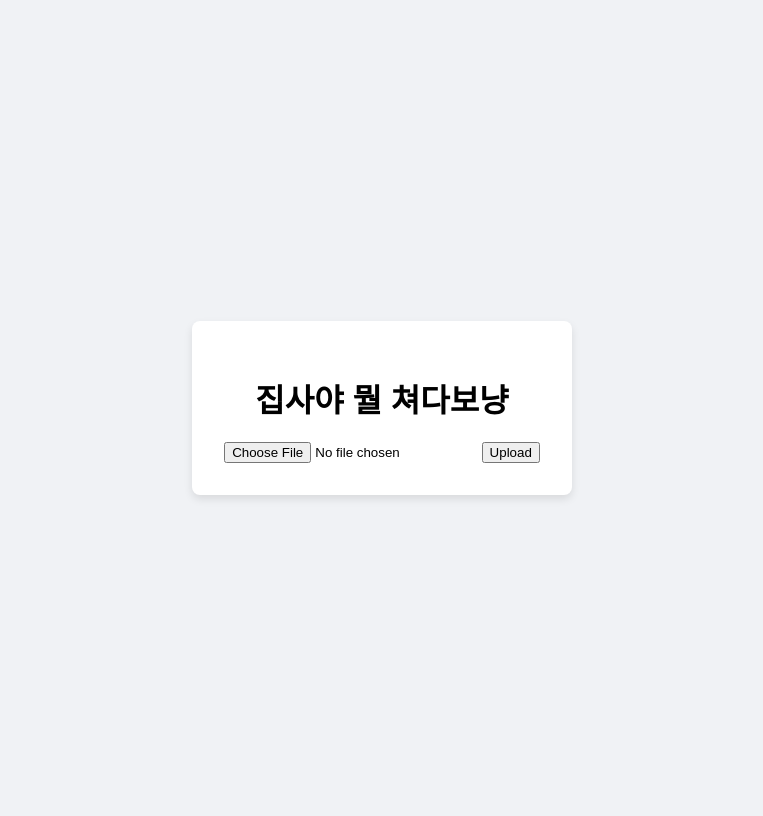
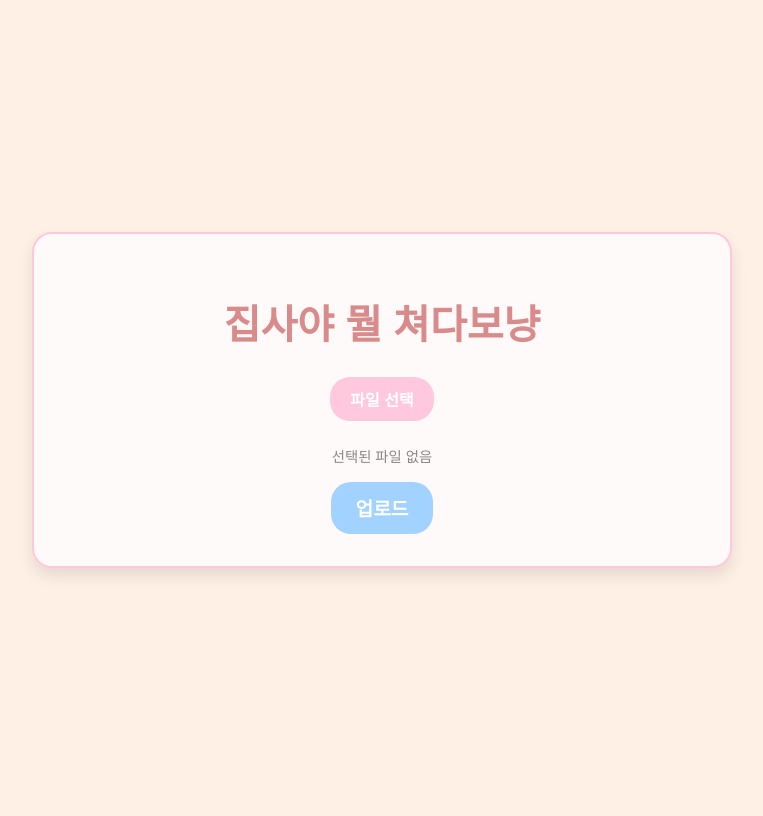
Before and after one commit to min-vely/cat_detection, a Flask app: page / in a window 1280 px wide. Shown: the whole page, without its empty margins (258-1021 px from the left). After the commit the page ends 576 px from the top, so only its background shows below. Run offline with Flask 3, Linux system fonts and the light colour scheme; some web fonts are replaced.

Commit message:
[Design] 파스텔톤 UI로 변경

```diff
--- a/templates/index.html
+++ b/templates/index.html
@@ -1,52 +1,142 @@
-
 <!doctype html>
-<html lang="en">
+<html lang="ko">
 <head>
     <meta charset="UTF-8">
     <meta name="viewport"
           content="width=device-width, user-scalable=no, initial-scale=1.0, maximum-scale=1.0, minimum-scale=1.0">
     <meta http-equiv="X-UA-Compatible" content="ie=edge">
     <title>집사야 뭘 쳐다보냥</title>
+    <link rel="preconnect" href="https://fonts.googleapis.com">
+    <link rel="preconnect" href="https://fonts.gstatic.com" crossorigin>
+    <link href="https://fonts.googleapis.com/css2?family=Jua&display=swap" rel="stylesheet">
     <style>
+        @font-face {
+            font-family: 'Bazzi';
+            src: url('https://fastly.jsdelivr.net/gh/projectnoonnu/noonfonts_20-04@2.1/Bazzi.woff') format('woff');
+            font-weight: normal;
+            font-style: normal;
+        }
         body {
-            font-family: sans-serif;
+            font-family: 'Bazzi', sans-serif;
             display: flex;
             flex-direction: column;
             align-items: center;
             justify-content: center;
             min-height: 100vh;
-            background-color: #f0f2f5;
+            background-color: #fff0e6; /* Soft peach background */
+            margin: 0;
         }
         .container {
-            background-color: white;
-            padding: 2rem;
-            border-radius: 8px;
-            box-shadow: 0 4px 8px rgba(0,0,0,0.1);
+            background-color: #fffafa; /* Snow white */
+            padding: 2rem 3rem;
+            border-radius: 20px;
+            box-shadow: 0 8px 16px rgba(0,0,0,0.1);
             text-align: center;
+            border: 2px solid #ffc8dd; /* Pastel pink border */
+            max-width: 600px;
+            width: 90%;
+        }
+        h1 {
+            color: #d98b8b; /* Dusty rose color */
+            font-size: 2.5rem;
+        }
+        h2 {
+            color: #d98b8b;
         }
         img {
-            max-width: 500px;
-            margin-top: 1rem;
+            max-width: 100%;
+            margin-top: 1.5rem;
+            border-radius: 15px;
+            border: 2px solid #ffc8dd;
+        }
+        form {
+            margin-top: 1.5rem;
+            display: flex;
+            flex-direction: column;
+            align-items: center;
+            gap: 1rem;
+        }
+        /* Custom File Input */
+        .file-input-wrapper {
+            position: relative;
+            overflow: hidden;
+            display: inline-block;
+            cursor: pointer;
+            background-color: #ffc8dd;
+            color: white;
+            padding: 10px 20px;
+            border-radius: 20px;
+            font-weight: bold;
+            transition: background-color 0.3s ease;
+        }
+        .file-input-wrapper:hover {
+            background-color: #fca5c5; /* Darker pink on hover */
+        }
+        .file-input-wrapper input[type=file] {
+            position: absolute;
+            left: 0;
+            top: 0;
+            opacity: 0;
+            cursor: pointer;
+            width: 100%;
+            height: 100%;
+        }
+        #fileName {
+            margin-top: 0.5rem;
+            color: #888;
+            font-size: 0.9rem;
+        }
+
+        input[type="submit"] {
+            background-color: #a2d2ff; /* Pastel blue */
+            color: white;
+            border: none;
+            padding: 12px 25px;
+            border-radius: 20px;
+            font-family: 'Bazzi', sans-serif;
+            font-size: 1.2rem;
+            font-weight: bold;
+            cursor: pointer;
+            transition: background-color 0.3s ease;
+        }
+        input[type="submit"]:hover {
+            background-color: #6aa8ff; /* Darker blue on hover */
+        }
+
+        .predictions {
+            margin-top: 2rem;
+            text-align: left;
+        }
+        .predictions ul {
+            list-style-type: none;
+            padding: 0;
+        }
+        .predictions li {
+            background-color: #e6f7ff; /* Light blue background for items */
+            margin: 0.5rem 0;
+            padding: 1rem;
             border-radius: 8px;
-        }
-        .predictions {
-            margin-top: 1rem;
-            text-align: left;
+            border-left: 5px solid #a2d2ff; /* Pastel blue border-left */
+            font-size: 1.1rem;
         }
     </style>
 </head>
 <body>
     <div class="container">
         <h1>집사야 뭘 쳐다보냥</h1>
-        <form method="post" action="/predict" enctype="multipart/form-data">
-            <input type="file" name="file" id="fileInput">
-            <input type="submit" value="Upload">
+        <form id="uploadForm" method="post" action="/predict" enctype="multipart/form-data">
+            <label class="file-input-wrapper">
+                파일 선택
+                <input type="file" name="file" id="fileInput" accept="image/*">
+            </label>
+            <span id="fileName">선택된 파일 없음</span>
+            <input type="submit" value="업로드">
         </form>
 
         <div id="imagePreview"></div>
 
         {% if filename %}
-            <img src="{{ url_for('static', filename='uploads/' + filename) }}" alt="Uploaded Image">
+            <img src="{{ url_for('static', filename='uploads/' + filename) }}" alt="Analyzed Image">
             <div class="predictions">
                 <h2>지금 우리 고양이는...</h2>
                 <ul>
@@ -62,32 +152,39 @@
         const fileInput = document.getElementById('fileInput');
         const imagePreview = document.getElementById('imagePreview');
         const container = document.querySelector('.container');
+        const fileNameSpan = document.getElementById('fileName');
+        const uploadForm = document.getElementById('uploadForm');
 
         fileInput.addEventListener('change', function() {
             const file = this.files[0];
 
-            // Clear previous results when a new file is selected
+            // Clear previous results
             const oldPredictions = document.querySelector('.predictions');
-            if (oldPredictions) {
-                oldPredictions.remove();
-            }
-            const oldImage = container.querySelector('img');
-            if (oldImage) {
-                oldImage.remove();
-            }
+            if (oldPredictions) oldPredictions.remove();
+            const oldImage = container.querySelector('img[alt="Analyzed Image"]');
+            if (oldImage) oldImage.remove();
             imagePreview.innerHTML = '';
-
+            fileNameSpan.textContent = '선택된 파일 없음';
 
             if (file) {
+                fileNameSpan.textContent = file.name;
                 const reader = new FileReader();
                 reader.onload = function(e) {
                     const img = document.createElement('img');
                     img.src = e.target.result;
+                    img.alt = 'Image Preview';
                     imagePreview.appendChild(img);
                 }
                 reader.readAsDataURL(file);
             }
         });
+
+        uploadForm.addEventListener('submit', function(event) {
+            if (fileInput.files.length === 0) {
+                event.preventDefault();
+                alert('파일을 선택해주세요!');
+            }
+        });
     </script>
 </body>
 </html>
```
